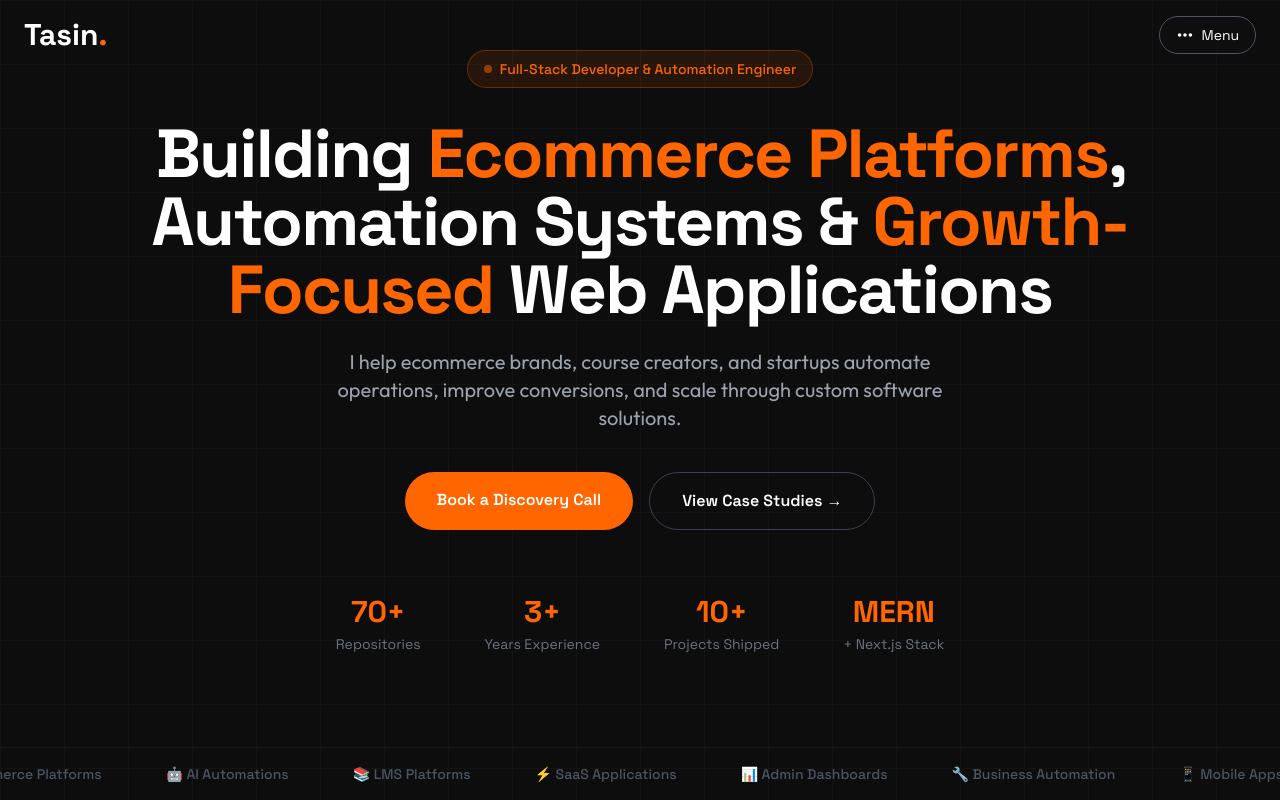
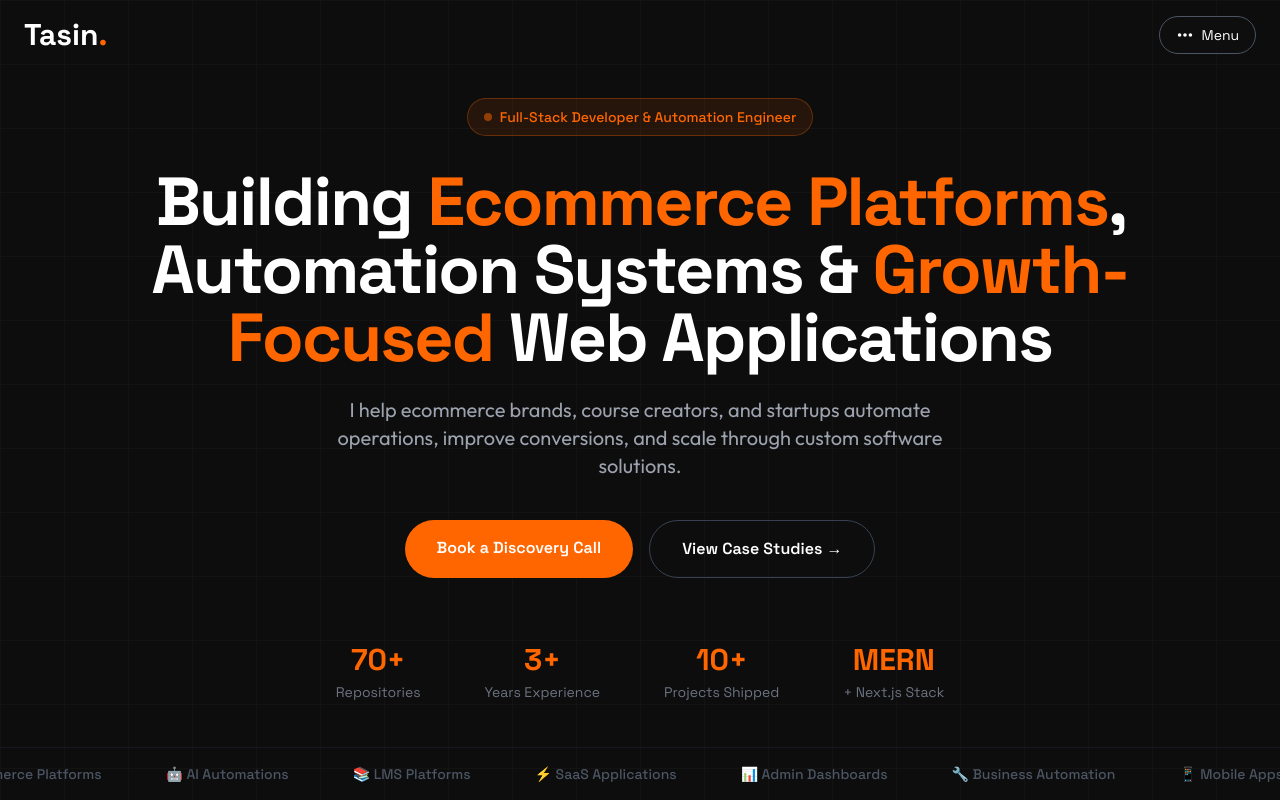
Before and after one commit to Rayan37307/portfolio-tbt, a React (Vite) app: page / in a window 1280 px wide. Shown: the top 800 px of the page. Built offline with nearby package versions, Linux system fonts and the light colour scheme; the HTML template or start-up script is replaced by a standard one.

Commit message:
fix: Adjust padding in hero section for improved layout

```diff
--- a/src/components/Hero.jsx
+++ b/src/components/Hero.jsx
@@ -44,7 +44,7 @@ const Hero = () => {
   return (
     <section
       ref={heroRef}
-      className="hero-section bg-[#0d0d0d] relative min-h-screen w-full text-white flex flex-col justify-center items-center overflow-hidden px-6 pb-24"
+      className="hero-section bg-[#0d0d0d] relative min-h-screen w-full text-white flex flex-col justify-center items-center overflow-hidden px-6 pt-24 pb-24"
     >
       {/* Subtle grid */}
       <div
```
